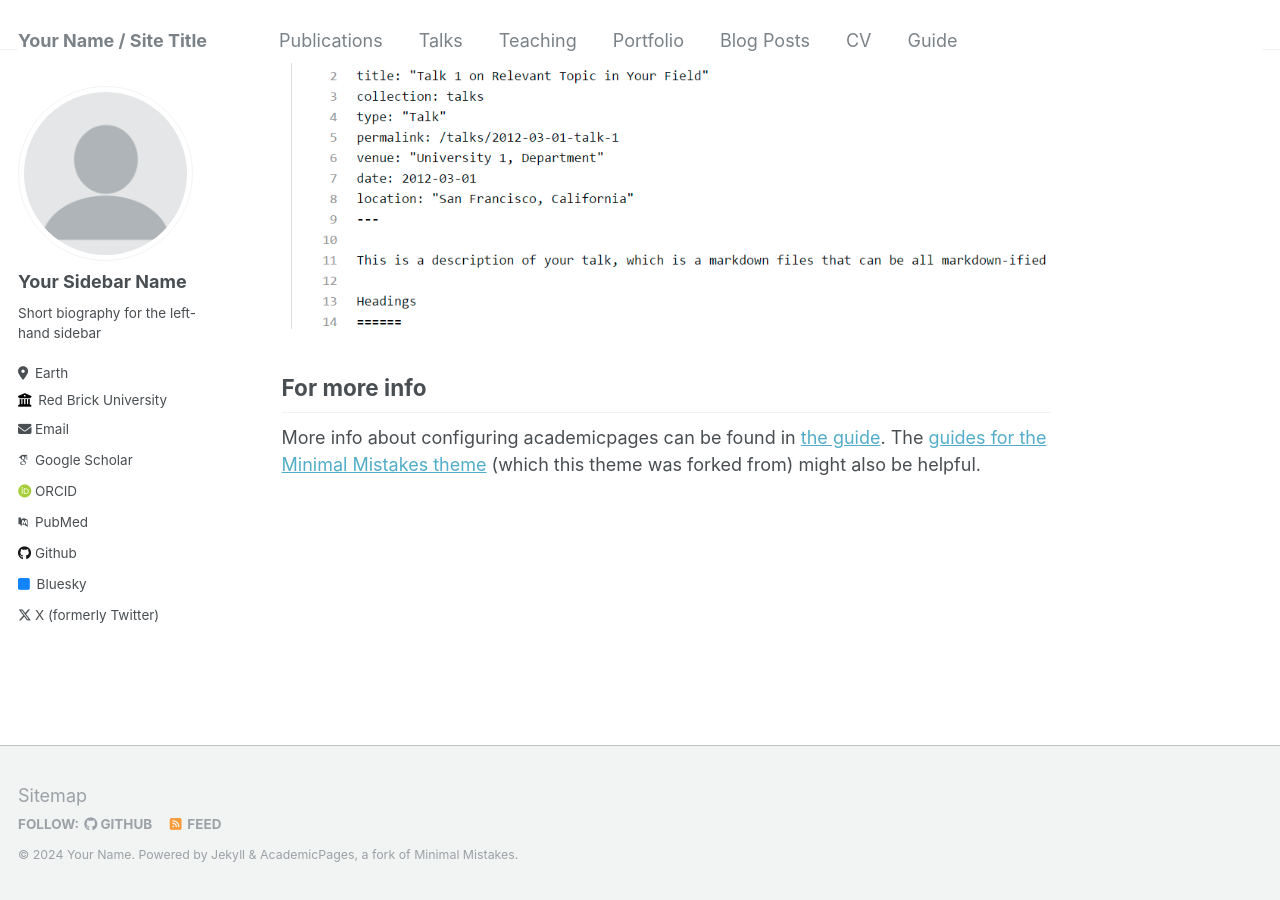
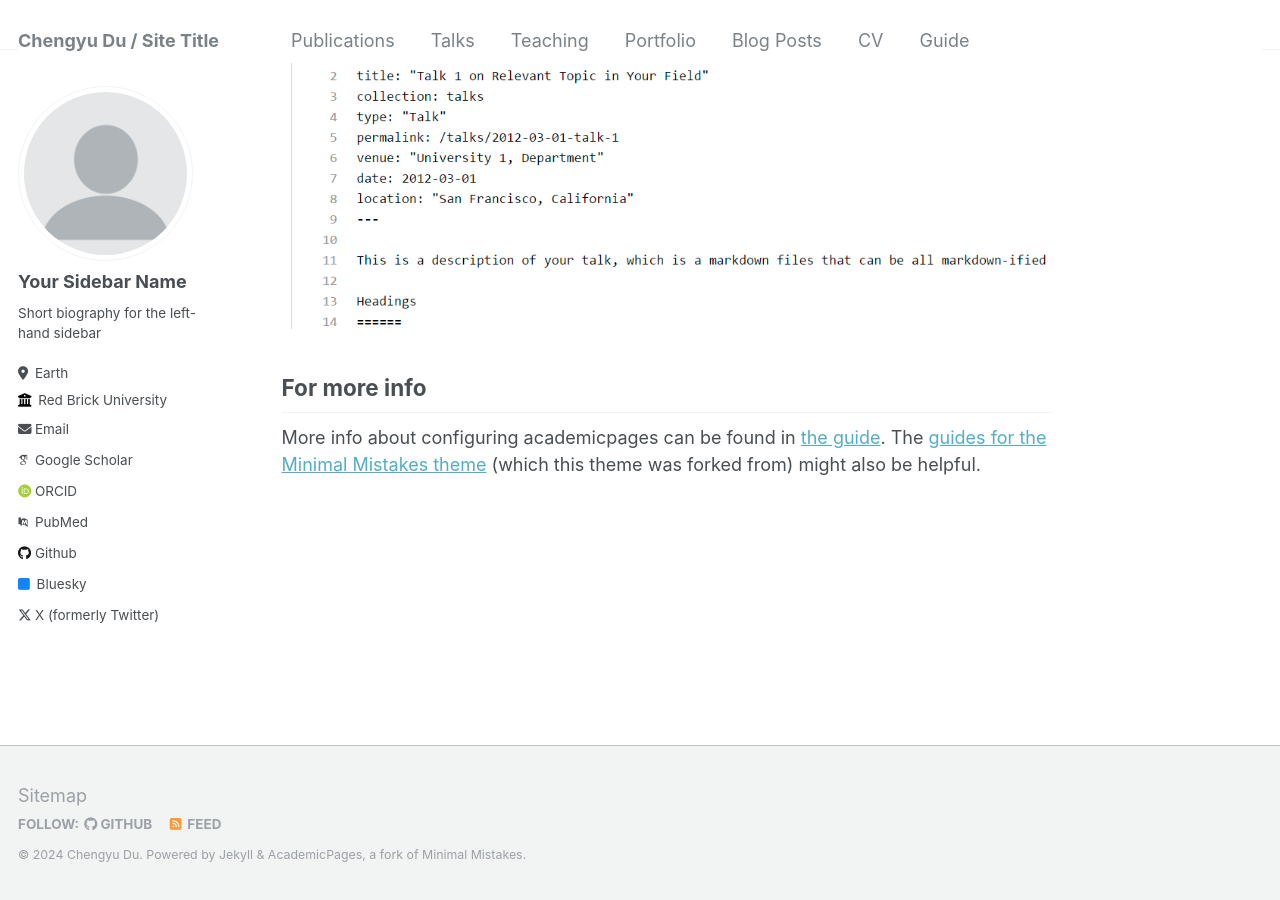
Before and after one commit to ChengyuRicardoDu/ChengyuRicardoDu.github.io, a Jekyll site: the page built from _pages/about.md, in a window 1280 px wide and 900 px high, scrolled down 2640 px. Built offline with Jekyll 4.4.1, drawn with Linux system fonts in a browser that asks for light colours; some web fonts are replaced.

Commit message:
Update _config.yml

```diff
--- a/_config.yml
+++ b/_config.yml
@@ -8,10 +8,10 @@
 
 # Basic Site Settings
 locale                   : "en-US"
-title                    : "Your Name / Site Title"
+title                    : "Chengyu Du / Site Title"
 title_separator          : "-"
-name                     : &name "Your Name"
-description              : &description "personal description"
+name                     : &name "Chengyu Du"
+description              : &description "Ph.D student in Biostatistics"
 url                      : https://academicpages.github.io # the base hostname & protocol for your site e.g. "https://mmistakes.github.io"
 baseurl                  : "" # the subpath of your site, e.g. "/blog"
 repository               : "academicpages/academicpages.github.io"
```
